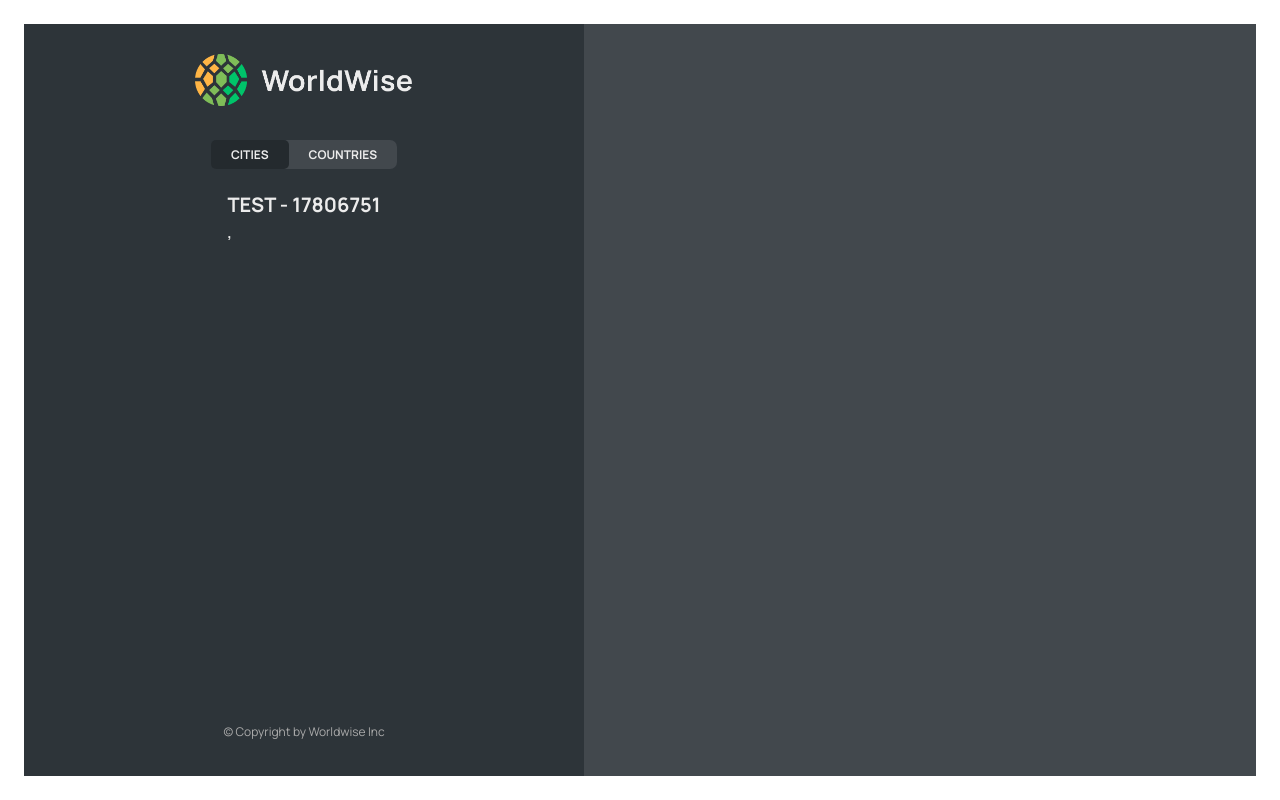
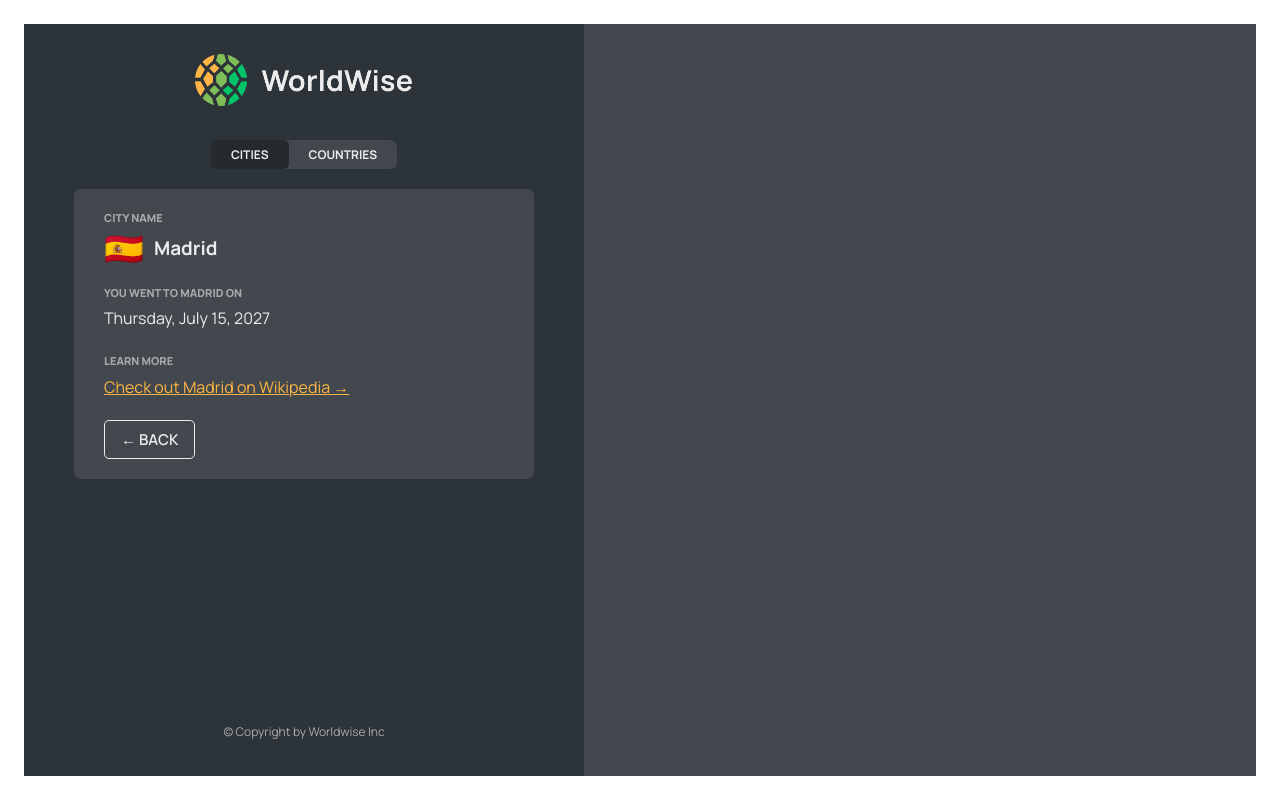
Before and after one commit to karthickeyan-dev/worldwise, a React (Vite) app: page /app/cities/17806751 in a window 1280 px wide. Built offline with nearby package versions, Linux system fonts and the light colour scheme; data requests are answered from the project's data file; what country-flag-emoji-polyfill would draw is missing.

Commit message:
Refactor App component to use CitiesProvider for state management

```diff
--- a/src/App.jsx
+++ b/src/App.jsx
@@ -1,6 +1,7 @@
-import { useEffect, useState } from 'react';
 import { BrowserRouter, Navigate, Route, Routes } from 'react-router-dom';
 import { polyfillCountryFlagEmojis } from 'country-flag-emoji-polyfill';
+
+import { CitiesProvider } from './contexts/citiesContext';
 
 import Homepage from './pages/Homepage';
 import AppLayout from './pages/AppLayout';
@@ -15,53 +16,17 @@
 
 polyfillCountryFlagEmojis();
 
-const BASE_URL = 'http://localhost:9000';
-
 export default function App() {
-  const [cities, setCities] = useState([]);
-  const [isLoading, setIsLoading] = useState(false);
-
-  useEffect(() => {
-    const controller = new AbortController();
-    const signal = controller.signal;
-
-    async function fetchCities() {
-      try {
-        setIsLoading(true);
-        const res = await fetch(`${BASE_URL}/cities`, { signal });
-        const data = await res.json();
-        setCities(data);
-      } catch (error) {
-        if (error.name !== 'AbortError') {
-          console.log(error);
-        }
-      } finally {
-        setIsLoading(false);
-      }
-    }
-
-    fetchCities();
-
-    return () => {
-      controller.abort();
-    };
-  }, []);
-
   return (
+    <CitiesProvider>
       <BrowserRouter>
         <Routes>
           <Route index element={<Homepage />} />
           <Route path="app" element={<AppLayout />}>
             <Route index element={<Navigate replace to="cities" />} />
-          <Route
-            path="cities"
-            element={<CityList cities={cities} isLoading={isLoading} />}
-          />
+            <Route path="cities" element={<CityList />} />
             <Route path="cities/:id" element={<City />} />
-          <Route
-            path="countries"
-            element={<CountryList cities={cities} isLoading={isLoading} />}
-          />
+            <Route path="countries" element={<CountryList />} />
             <Route path="form" element={<Form />} />
           </Route>
           <Route path="product" element={<Product />} />
@@ -70,5 +35,6 @@
           <Route path="*" element={<PageNotFound />} />
         </Routes>
       </BrowserRouter>
+    </CitiesProvider>
   );
 }
--- /dev/null
+++ b/src/components/BackButton.jsx
@@ -0,0 +1,19 @@
+import { useNavigate } from 'react-router-dom';
+
+import Button from './Button';
+
+export default function BackButton() {
+  const navigate = useNavigate();
+
+  return (
+    <Button
+      type="back"
+      onClick={e => {
+        e.preventDefault();
+        navigate(-1);
+      }}
+    >
+      &larr; Back
+    </Button>
+  );
+}
--- a/src/components/City.jsx
+++ b/src/components/City.jsx
@@ -1,5 +1,10 @@
-import { useParams, useSearchParams } from 'react-router-dom';
+import { useEffect } from 'react';
+import { useParams } from 'react-router-dom';
+
 import styles from './City.module.css';
+import { useCities } from '../contexts/citiesContext';
+import BackButton from './BackButton';
+import Spinner from './Spinner';
 
 const formatDate = date =>
   new Intl.DateTimeFormat('en', {
@@ -11,63 +16,51 @@
 
 export default function City() {
   const { id } = useParams();
-  const [searchParams, setSearchParams] = useSearchParams();
-  const lat = searchParams.get('lat');
-  const lng = searchParams.get('lng');
-  // TEMP DATA
-  const currentCity = {
-    cityName: 'Lisbon',
-    emoji: '🇵🇹',
-    date: '2027-10-31T15:59:59.138Z',
-    notes: 'My favorite city so far!',
-  };
+  const { currentCity, fetchCurrentCity, isLoading } = useCities();
+
+  useEffect(() => {
+    fetchCurrentCity(id);
+  }, [id]);
 
   const { cityName, emoji, date, notes } = currentCity;
 
+  if (isLoading) return <Spinner />;
+
   return (
-    <div>
-      <h1>TEST - {id}</h1>
-      <h2>
-        {lat}, {lng}
-      </h2>
+    <div className={styles.city}>
+      <div className={styles.row}>
+        <h6>City name</h6>
+        <h3>
+          <span>{emoji}</span> {cityName}
+        </h3>
+      </div>
+
+      <div className={styles.row}>
+        <h6>You went to {cityName} on</h6>
+        <p>{formatDate(date || null)}</p>
+      </div>
+
+      {notes && (
+        <div className={styles.row}>
+          <h6>Your notes</h6>
+          <p>{notes}</p>
+        </div>
+      )}
+
+      <div className={styles.row}>
+        <h6>Learn more</h6>
+        <a
+          href={`https://en.wikipedia.org/wiki/${cityName}`}
+          target="_blank"
+          rel="noreferrer"
+        >
+          Check out {cityName} on Wikipedia &rarr;
+        </a>
+      </div>
+
+      <div>
+        <BackButton />
+      </div>
     </div>
   );
-
-  // return (
-  //   <div className={styles.city}>
-  //     <div className={styles.row}>
-  //       <h6>City name</h6>
-  //       <h3>
-  //         <span>{emoji}</span> {cityName}
-  //       </h3>
-  //     </div>
-
-  //     <div className={styles.row}>
-  //       <h6>You went to {cityName} on</h6>
-  //       <p>{formatDate(date || null)}</p>
-  //     </div>
-
-  //     {notes && (
-  //       <div className={styles.row}>
-  //         <h6>Your notes</h6>
-  //         <p>{notes}</p>
-  //       </div>
-  //     )}
-
-  //     <div className={styles.row}>
-  //       <h6>Learn more</h6>
-  //       <a
-  //         href={`https://en.wikipedia.org/wiki/${cityName}`}
-  //         target="_blank"
-  //         rel="noreferrer"
-  //       >
-  //         Check out {cityName} on Wikipedia &rarr;
-  //       </a>
-  //     </div>
-
-  //     <div>
-  //       <ButtonBack />
-  //     </div>
-  //   </div>
-  // );
 }
--- a/src/components/City.module.css
+++ b/src/components/City.module.css
@@ -3,7 +3,7 @@
   max-height: 70%;
   background-color: var(--color-dark--2);
   border-radius: 7px;
-  overflow: scroll;
+  overflow: auto;
 
   width: 100%;
   display: flex;
--- a/src/components/CityItem.jsx
+++ b/src/components/CityItem.jsx
@@ -1,8 +1,10 @@
 import { Link } from 'react-router-dom';
 import styles from './CityItem.module.css';
+import { useCities } from '../contexts/citiesContext';
 
 export default function CityItem({ city }) {
   const { emoji, cityName, date, id, position } = city;
+  const { currentCity } = useCities();
 
   const formatDate = date =>
     new Intl.DateTimeFormat('en', {
@@ -15,7 +17,9 @@
   return (
     <li>
       <Link
-        className={styles.cityItem}
+        className={`${styles.cityItem} ${
+          id === currentCity.id ? styles['cityItem--active'] : ''
+        }`}
         to={`${id}?lat=${position.lat}&lng=${position.lng}`}
       >
         <span className={styles.emoji}>{emoji}</span>
--- a/src/components/CityList.jsx
+++ b/src/components/CityList.jsx
@@ -1,10 +1,14 @@
 import styles from './CityList.module.css';
+
+import { useCities } from '../contexts/citiesContext';
 
 import Spinner from './Spinner';
 import Message from './Message';
 import CityItem from './CityItem';
 
-export default function CityList({ cities, isLoading }) {
+export default function CityList() {
+  const { cities, isLoading } = useCities();
+
   if (isLoading) {
     return <Spinner />;
   }
--- a/src/components/CountryList.jsx
+++ b/src/components/CountryList.jsx
@@ -1,10 +1,14 @@
 import styles from './CountryList.module.css';
+
+import { useCities } from '../contexts/citiesContext';
 
 import Spinner from './Spinner';
 import Message from './Message';
 import CountryItem from './CountryItem';
 
-export default function CountryList({ cities, isLoading }) {
+export default function CountryList() {
+  const { cities, isLoading } = useCities();
+
   if (isLoading) {
     return <Spinner />;
   }
--- a/src/components/Form.jsx
+++ b/src/components/Form.jsx
@@ -1,10 +1,10 @@
 // "https://api.bigdatacloud.net/data/reverse-geocode-client?latitude=0&longitude=0"
 
 import { useState } from 'react';
-import { useNavigate } from 'react-router-dom';
 
 import styles from './Form.module.css';
 import Button from './Button';
+import BackButton from './BackButton';
 
 // export function convertToEmoji(countryCode) {
 //   const codePoints = countryCode
@@ -19,8 +19,6 @@
   const [country, setCountry] = useState('');
   const [date, setDate] = useState(new Date());
   const [notes, setNotes] = useState('');
-
-  const navigate = useNavigate();
 
   return (
     <form className={styles.form}>
@@ -52,15 +50,7 @@
         <Button type="primary" onClick={e => e.preventDefault()}>
           Add
         </Button>
-        <Button
-          type="back"
-          onClick={e => {
-            e.preventDefault();
-            navigate(-1);
-          }}
-        >
-          &larr; Back
-        </Button>
+        <BackButton />
       </div>
     </form>
   );
--- /dev/null
+++ b/src/contexts/citiesContext.jsx
@@ -0,0 +1,60 @@
+import { createContext, useContext, useEffect, useState } from 'react';
+
+const BASE_URL = 'http://localhost:9000';
+const citiesContext = createContext();
+
+export function CitiesProvider({ children }) {
+  const [cities, setCities] = useState([]);
+  const [currentCity, setCurrentCity] = useState({});
+  const [isLoading, setIsLoading] = useState(false);
+
+  useEffect(() => {
+    async function fetchCities() {
+      try {
+        setIsLoading(true);
+        const res = await fetch(`${BASE_URL}/cities`);
+        const data = await res.json();
+        setCities(data);
+      } catch (error) {
+        if (error.name !== 'AbortError') {
+          console.log(error);
+        }
+      } finally {
+        setIsLoading(false);
+      }
+    }
+
+    fetchCities();
+  }, []);
+
+  async function fetchCurrentCity(id) {
+    try {
+      setIsLoading(true);
+      const res = await fetch(`${BASE_URL}/cities/${id}`);
+      const data = await res.json();
+      setCurrentCity(data);
+    } catch (error) {
+      if (error.name !== 'AbortError') {
+        console.log(error);
+      }
+    } finally {
+      setIsLoading(false);
+    }
+  }
+
+  return (
+    <citiesContext.Provider
+      value={{ cities, currentCity, fetchCurrentCity, isLoading }}
+    >
+      {children}
+    </citiesContext.Provider>
+  );
+}
+
+export function useCities() {
+  const context = useContext(citiesContext);
+  if (context === undefined) {
+    throw new Error('useCities is placed outside CitiesProvider');
+  }
+  return context;
+}
```
Lines whose indentation alone changed are shown as unchanged.
